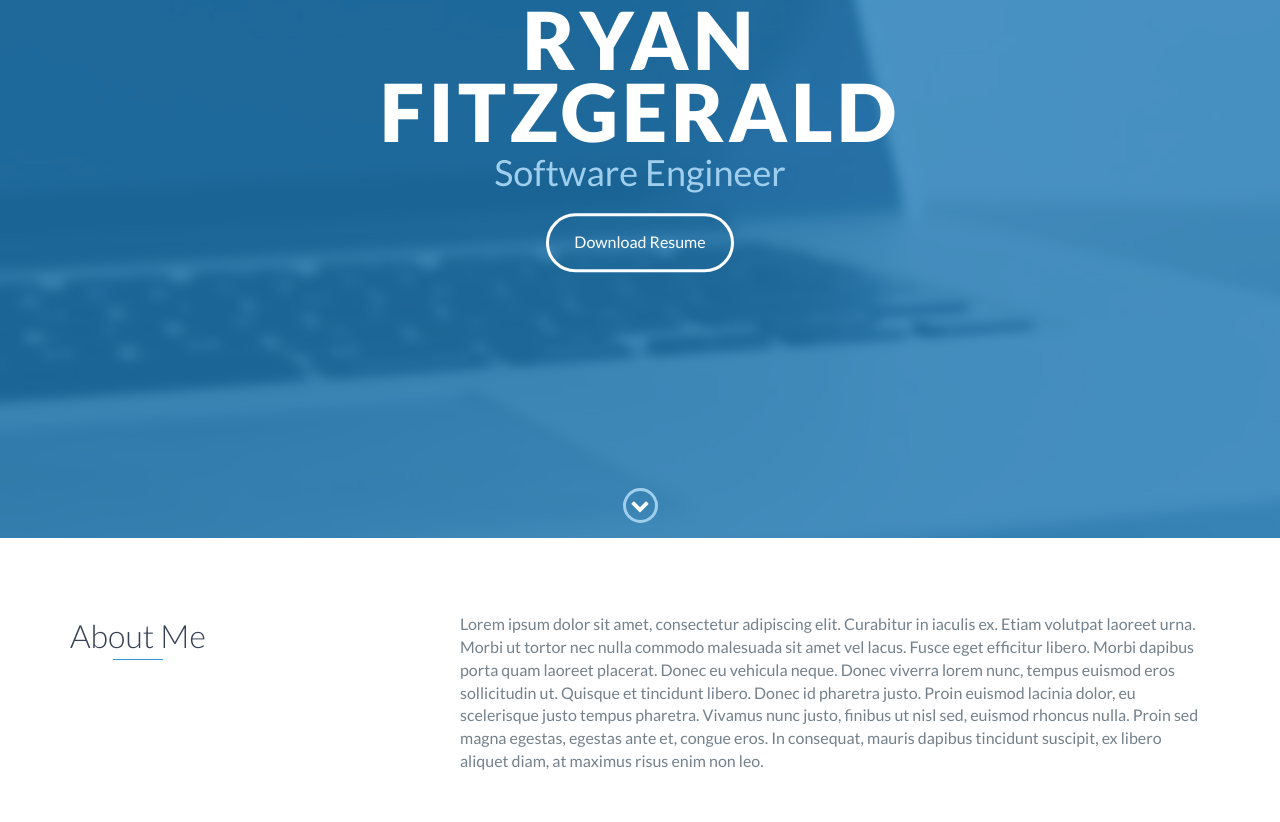
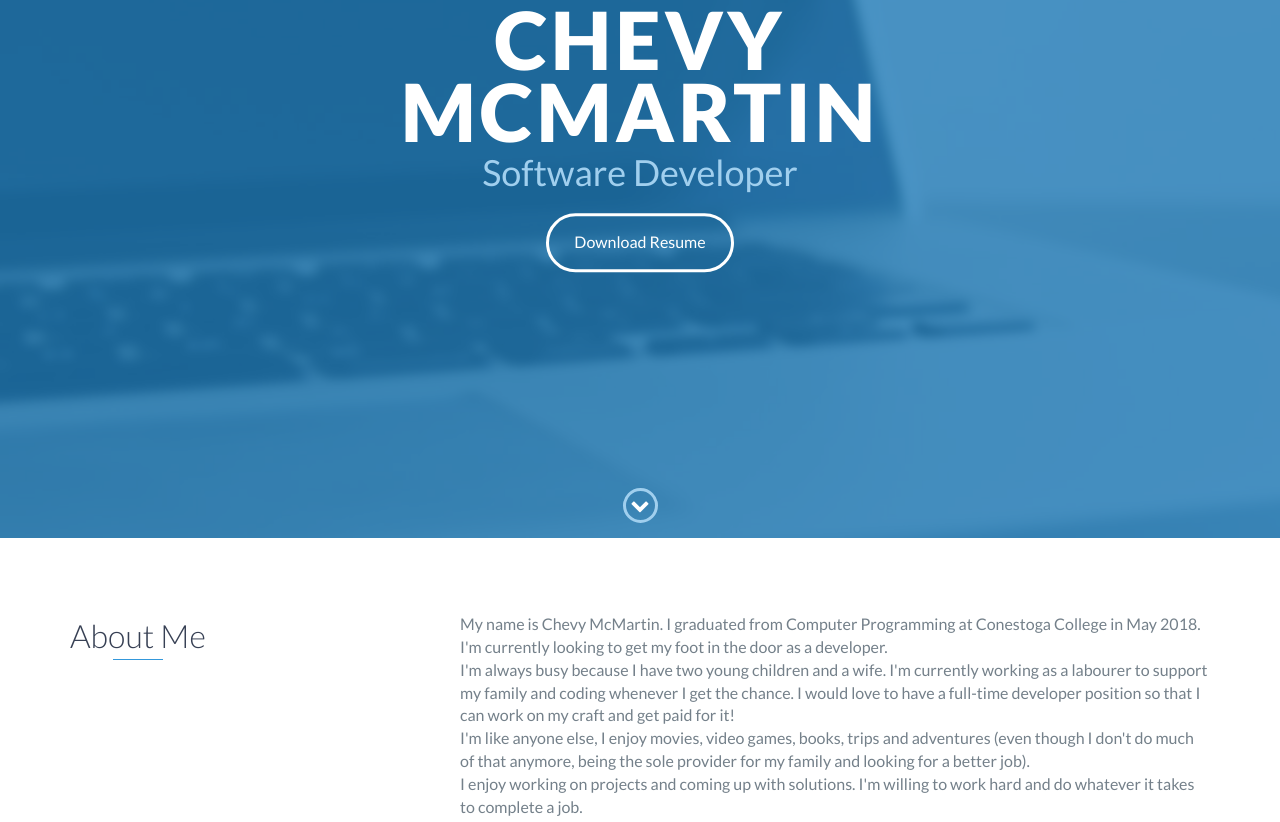
Before and after one commit to Chevman83/Chevman83.github.io, a plain HTML site: page index.html in a window 1280 px wide. Shown: the part 262-1084 px from the top of the page. Drawn offline with nearby package versions, Linux system fonts and the light colour scheme.

Commit message:
Added About Me Section

```diff
--- a/index.html
+++ b/index.html
@@ -6,8 +6,8 @@
     <meta http-equiv="X-UA-Compatible" content="IE=edge">
     <meta name="viewport" content="width=device-width, initial-scale=1">
     <title>My Portfolio</title>
-	<link rel="shortcut icon" href="favicon.ico" type="image/x-icon">
-	<link rel="icon" href="favicon.ico" type="image/x-icon">
+    <link rel="shortcut icon" href="favicon.ico" type="image/x-icon">
+    <link rel="icon" href="favicon.ico" type="image/x-icon">
     <link href="https://fonts.googleapis.com/css?family=Lato:300,400,700,900" rel="stylesheet">
     <link rel="stylesheet" href="libs/font-awesome/css/font-awesome.min.css">
     <link href="css/bootstrap.min.css" rel="stylesheet">
@@ -48,9 +48,9 @@
 
     <div id="lead">
         <div id="lead-content">
-            <h1>Ryan Fitzgerald</h1>
-            <h2>Software Engineer</h2>
-            <a href="#" class="btn-rounded-white">Download Resume</a>
+            <h1>Chevy McMartin</h1>
+            <h2>Software Developer</h2>
+            <a href="documents/ChevyMcMartinResume.doc" class="btn-rounded-white">Download Resume</a>
         </div>
         <!-- End #lead-content -->
 
@@ -73,9 +73,16 @@
                 </div>
                 <div class="col-md-8">
                     <p>
-                        Lorem ipsum dolor sit amet, consectetur adipiscing elit. Curabitur in iaculis ex. Etiam volutpat laoreet urna. Morbi ut tortor nec nulla commodo malesuada sit amet vel lacus. Fusce eget efficitur libero. Morbi dapibus porta quam laoreet placerat. Donec
-                        eu vehicula neque. Donec viverra lorem nunc, tempus euismod eros sollicitudin ut. Quisque et tincidunt libero. Donec id pharetra justo. Proin euismod lacinia dolor, eu scelerisque justo tempus pharetra. Vivamus nunc justo, finibus
-                        ut nisl sed, euismod rhoncus nulla. Proin sed magna egestas, egestas ante et, congue eros. In consequat, mauris dapibus tincidunt suscipit, ex libero aliquet diam, at maximus risus enim non leo.
+                        My name is Chevy McMartin. I graduated from Computer Programming at Conestoga College in May
+                        2018. I'm currently looking to get my foot in the door as a developer.<br>
+                        I'm always busy because I have two young children and a wife. I'm currently working as a
+                        labourer to support my family and coding whenever I get the chance. I would love to have a
+                        full-time developer position so that I can work on my craft and get paid for it!<br>
+                        I'm like anyone else, I enjoy movies, video games, books, trips and adventures (even though I
+                        don't do much of that anymore, being the sole provider for my family and looking for a better
+                        job).<br>
+                        I enjoy working on projects and coming up with solutions. I'm willing to work hard and do
+                        whatever it takes to complete a job.
                     </p>
                 </div>
             </div>
@@ -90,7 +97,9 @@
                 <h3>Employer Name</h3>
                 <h4>Job Title</h4>
                 <p>
-                    Lorem ipsum dolor sit amet, consectetur adipiscing elit. Curabitur in iaculis ex. Etiam volutpat laoreet urna. Morbi ut tortor nec nulla commodo malesuada sit amet vel lacus. Fusce eget efficitur libero. Morbi dapibus porta quam laoreet placerat.
+                    Lorem ipsum dolor sit amet, consectetur adipiscing elit. Curabitur in iaculis ex. Etiam volutpat
+                    laoreet urna. Morbi ut tortor nec nulla commodo malesuada sit amet vel lacus. Fusce eget efficitur
+                    libero. Morbi dapibus porta quam laoreet placerat.
                 </p>
             </div>
 
@@ -98,7 +107,9 @@
                 <h3>Employer Name</h3>
                 <h4>Job Title</h4>
                 <p>
-                    Lorem ipsum dolor sit amet, consectetur adipiscing elit. Curabitur in iaculis ex. Etiam volutpat laoreet urna. Morbi ut tortor nec nulla commodo malesuada sit amet vel lacus. Fusce eget efficitur libero. Morbi dapibus porta quam laoreet placerat.
+                    Lorem ipsum dolor sit amet, consectetur adipiscing elit. Curabitur in iaculis ex. Etiam volutpat
+                    laoreet urna. Morbi ut tortor nec nulla commodo malesuada sit amet vel lacus. Fusce eget efficitur
+                    libero. Morbi dapibus porta quam laoreet placerat.
                 </p>
             </div>
 
@@ -106,7 +117,9 @@
                 <h3>Employer Name</h3>
                 <h4>Job Title</h4>
                 <p>
-                    Lorem ipsum dolor sit amet, consectetur adipiscing elit. Curabitur in iaculis ex. Etiam volutpat laoreet urna. Morbi ut tortor nec nulla commodo malesuada sit amet vel lacus. Fusce eget efficitur libero. Morbi dapibus porta quam laoreet placerat.
+                    Lorem ipsum dolor sit amet, consectetur adipiscing elit. Curabitur in iaculis ex. Etiam volutpat
+                    laoreet urna. Morbi ut tortor nec nulla commodo malesuada sit amet vel lacus. Fusce eget efficitur
+                    libero. Morbi dapibus porta quam laoreet placerat.
                 </p>
             </div>
         </div>
@@ -120,7 +133,9 @@
             <span class="education-date">Sept 2016 - Sept 2017</span>
             <h4>Bachelor of Science in Computer Science</h4>
             <p>
-                Lorem ipsum dolor sit amet, consectetur adipiscing elit. Curabitur in iaculis ex. Etiam volutpat laoreet urna. Morbi ut tortor nec nulla commodo malesuada sit amet vel lacus. Fusce eget efficitur libero. Morbi dapibus porta quam laoreet placerat.
+                Lorem ipsum dolor sit amet, consectetur adipiscing elit. Curabitur in iaculis ex. Etiam volutpat
+                laoreet urna. Morbi ut tortor nec nulla commodo malesuada sit amet vel lacus. Fusce eget efficitur
+                libero. Morbi dapibus porta quam laoreet placerat.
             </p>
         </div>
         <!-- End .education-block -->
@@ -157,7 +172,9 @@
                     <div class="project-info">
                         <h3>Project Name Here</h3>
                         <p>
-                            Lorem ipsum dolor sit amet, consectetur adipiscing elit. Curabitur in iaculis ex. Etiam volutpat laoreet urna. Morbi ut tortor nec nulla commodo malesuada sit amet vel lacus. Fusce eget efficitur libero. Morbi dapibus porta quam laoreet placerat.
+                            Lorem ipsum dolor sit amet, consectetur adipiscing elit. Curabitur in iaculis ex. Etiam
+                            volutpat laoreet urna. Morbi ut tortor nec nulla commodo malesuada sit amet vel lacus.
+                            Fusce eget efficitur libero. Morbi dapibus porta quam laoreet placerat.
                         </p>
                         <a href="#">View Project</a>
                     </div>
@@ -173,7 +190,9 @@
                     <div class="project-info">
                         <h3>Project Name Here</h3>
                         <p>
-                            Lorem ipsum dolor sit amet, consectetur adipiscing elit. Curabitur in iaculis ex. Etiam volutpat laoreet urna. Morbi ut tortor nec nulla commodo malesuada sit amet vel lacus. Fusce eget efficitur libero. Morbi dapibus porta quam laoreet placerat.
+                            Lorem ipsum dolor sit amet, consectetur adipiscing elit. Curabitur in iaculis ex. Etiam
+                            volutpat laoreet urna. Morbi ut tortor nec nulla commodo malesuada sit amet vel lacus.
+                            Fusce eget efficitur libero. Morbi dapibus porta quam laoreet placerat.
                         </p>
                         <a href="#">View Project</a>
                     </div>
@@ -251,7 +270,8 @@
                             <a href="https://github.com/" target="_blank"><i class="fa fa-github" aria-hidden="true"></i></a>
                         </li>
                         <li>
-                            <a href="https://stackoverflow.com/" target="_blank"><i class="fa fa-stack-overflow" aria-hidden="true"></i></a>
+                            <a href="https://stackoverflow.com/" target="_blank"><i class="fa fa-stack-overflow"
+                                    aria-hidden="true"></i></a>
                         </li>
                         <li>
                             <a href="https://linkedin.com/" target="_blank"><i class="fa fa-linkedin" aria-hidden="true"></i></a>
```
Also changed, not shown: 1 other file.
